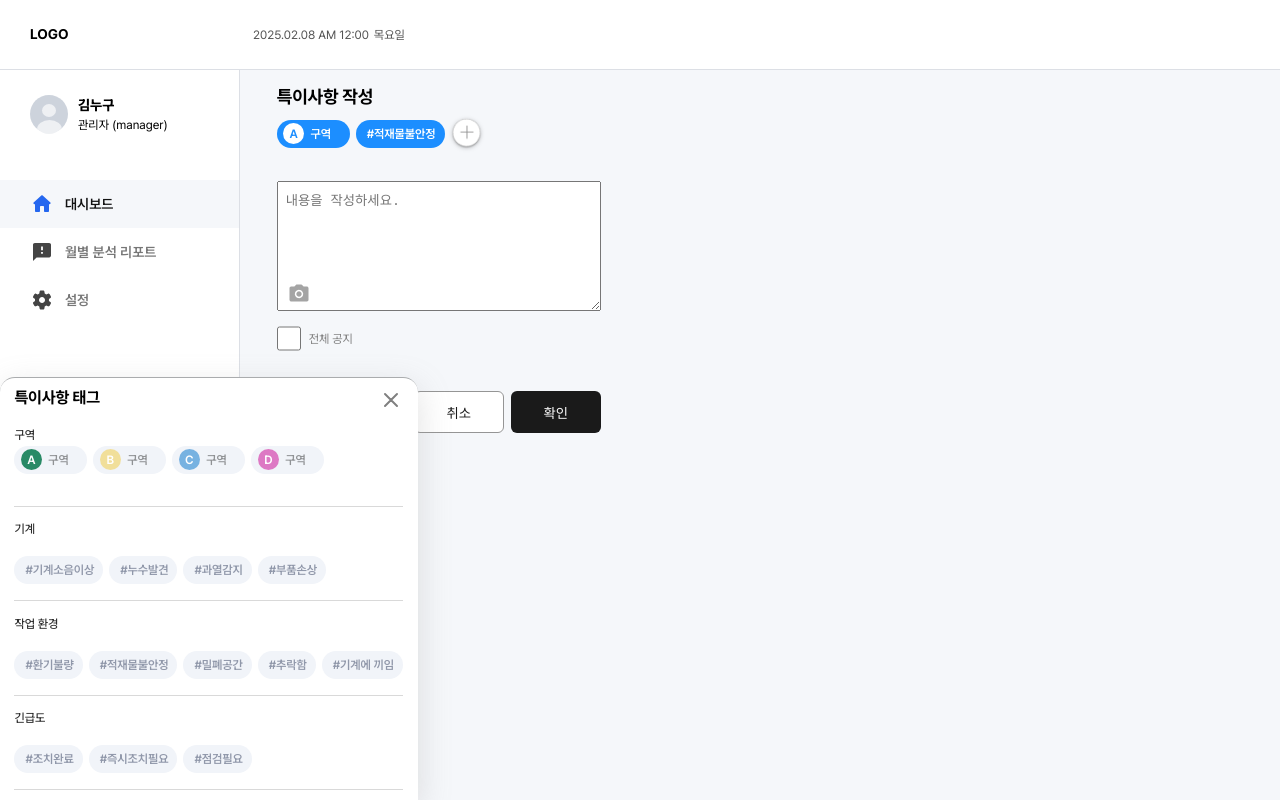
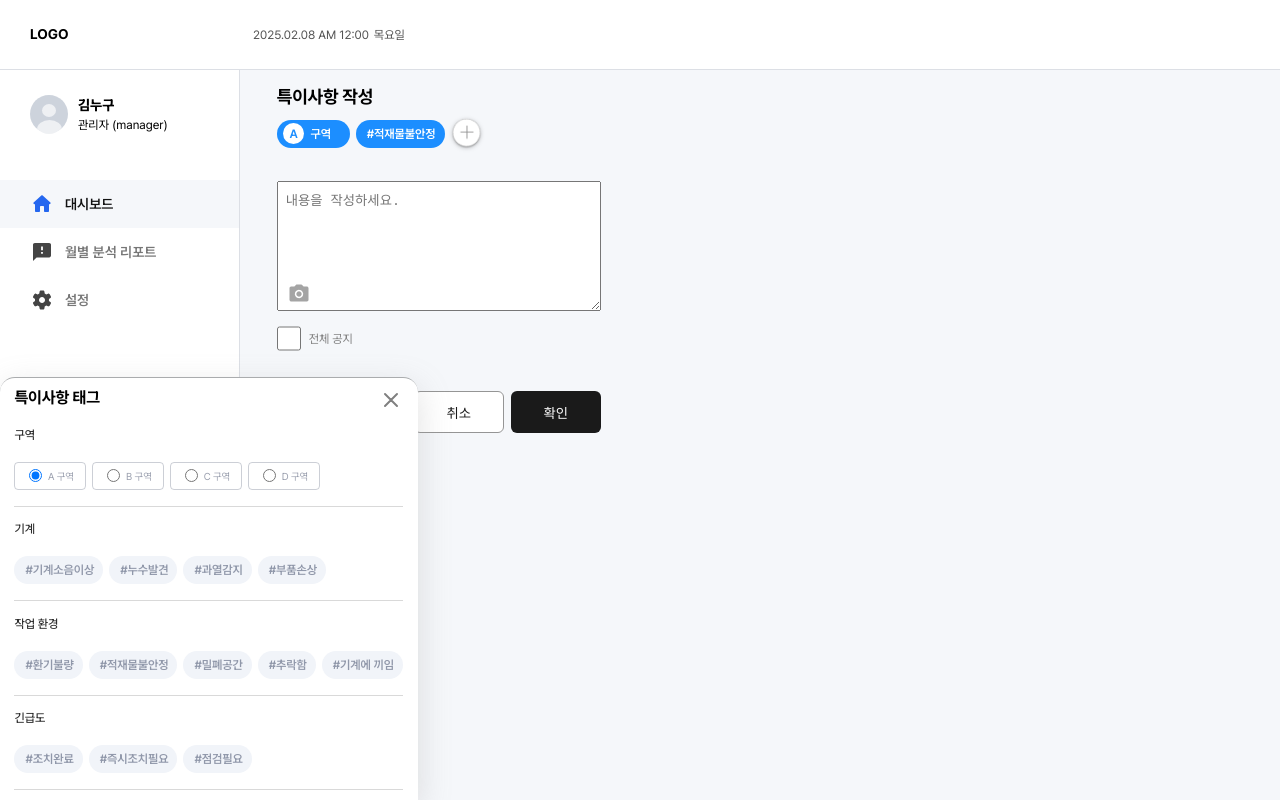
Before and after one commit to 2025-rootimpact-hackathon-Team2/anjeonhaejo-fe, a React (Vite) app: page /user in a window 1280 px wide. Both pictures are taken after a click on the picture 466 px from the left and 133 px from the top of the page. Built offline with nearby package versions, Linux system fonts and the light colour scheme.

Commit message:
[fix] 유저 리포트 디자인 변경사항 반영
유저 리포트 디자인 변경사항 반영

```diff
--- a/src/pages/user/UserReportView.jsx
+++ b/src/pages/user/UserReportView.jsx
@@ -4,6 +4,7 @@ import styles from './UserReportView.module.css';
 
 export default function UserReportView() {
   const [isOpen, setIsOpen] = useState(false);
+  const [workSpace, setWorkSpace] = useState(1);
   const [machineTags, setMachineTags] = useState([
     '기계소음이상',
     '누수발견',
@@ -43,8 +44,8 @@ export default function UserReportView() {
   return (
     <div className={styles.container}>
       <h1>특이사항 작성</h1>
-      <div className={styles.p_sectionList}>
-        <p className={`${styles.p_section} ${styles.active}`}>
+      <div className={styles.sectionList}>
+        <p className={`${styles.section} ${styles.active}`}>
           <span>A</span>구역
         </p>
         <p className={`${styles.p_tagText} ${styles.active}`}>#적재물불안정</p>
@@ -112,16 +113,48 @@ export default function UserReportView() {
             <span className={styles.p_subTitle}>구역</span>
             <ul className={styles.p_sectionList}>
               <li className={styles.p_section}>
-                <span>A</span>구역
+                <input
+                  type="radio"
+                  id="optionA"
+                  name="section"
+                  value="1"
+                  checked={workSpace == 1}
+                  onChange={(e) => setWorkSpace(e.target.value)}
+                />
+                <label htmlFor="optionA">A 구역</label>
               </li>
               <li className={styles.p_section}>
-                <span>B</span>구역
+                <input
+                  type="radio"
+                  id="optionB"
+                  name="section"
+                  value="2"
+                  checked={workSpace == 2}
+                  onChange={(e) => setWorkSpace(e.target.value)}
+                />
+                <label htmlFor="optionB">B 구역</label>
               </li>
               <li className={styles.p_section}>
-                <span>C</span>구역
+                <input
+                  type="radio"
+                  id="optionC"
+                  name="section"
+                  value="3"
+                  checked={workSpace == 3}
+                  onChange={(e) => setWorkSpace(e.target.value)}
+                />
+                <label htmlFor="optionC">C 구역</label>
               </li>
               <li className={styles.p_section}>
-                <span>D</span>구역
+                <input
+                  type="radio"
+                  id="optionD"
+                  name="section"
+                  value="4"
+                  checked={workSpace == 4}
+                  onChange={(e) => setWorkSpace(e.target.value)}
+                />
+                <label htmlFor="optionD">D 구역</label>
               </li>
             </ul>
           </div>
@@ -129,7 +162,13 @@ export default function UserReportView() {
             <span className={styles.p_subTitle}>기계</span>
             <ul className={styles.p_tagBox}>
               {machineTags.map((tag, index) => (
-                <li className={styles.p_tagText} key={index}>
+                <li
+                  className={`${styles.p_tagText} ${
+                    activeTags.has(tag) ? styles.active : ''
+                  }`}
+                  key={index}
+                  onClick={() => handleTagClick(tag)}
+                >
                   #{tag}
                 </li>
               ))}
--- a/src/pages/user/UserReportView.module.css
+++ b/src/pages/user/UserReportView.module.css
@@ -129,7 +129,7 @@ h1 {
   letter-spacing: -0.0075rem;
 }
 
-.p_sectionList {
+.sectionList {
   display: flex;
   flex-direction: row;
   gap: 0.375rem;
@@ -158,7 +158,7 @@ textarea {
   padding: 0.5rem;
 }
 
-.p_section {
+.section {
   border-radius: 1.875rem;
   background: #f1f4f9;
 
@@ -177,7 +177,7 @@ textarea {
   align-items: center;
 }
 
-.p_section span {
+.section span {
   width: 1.3125rem;
   height: 1.3125rem;
   flex-shrink: 0;
@@ -189,8 +189,42 @@ textarea {
   margin: 0 0.4rem;
 }
 
+.p_sectionList {
+  display: flex;
+  height: 1.75rem;
+  align-items: center;
+  gap: 0.375rem;
+  flex-shrink: 0;
+
+  margin: 1rem 0;
+}
+
+.p_sectionList > li {
+  display: flex;
+  align-items: center;
+
+  width: 4.5rem;
+  height: 1.75rem;
+  padding: 0rem 0.5625rem 0rem 0.6875rem;
+  justify-content: center;
+  align-items: center;
+  gap: 0.375rem;
+  flex-shrink: 0;
+
+  border-radius: 0.25rem;
+  border: 1px solid rgba(153, 159, 174, 0.5);
+
+  color: rgba(0, 15, 52, 0.4);
+  font-family: Pretendard;
+  font-size: 0.625rem;
+  font-style: normal;
+  font-weight: 400;
+  line-height: normal;
+  letter-spacing: -0.00625rem;
+}
+
 .p_section:not(.active):nth-child(1) span {
-  background-color: #298a66;
+  background-color: rgba(28, 142, 255, 0.6);
 }
 
 .p_section:not(.active):nth-child(2) span {
```
